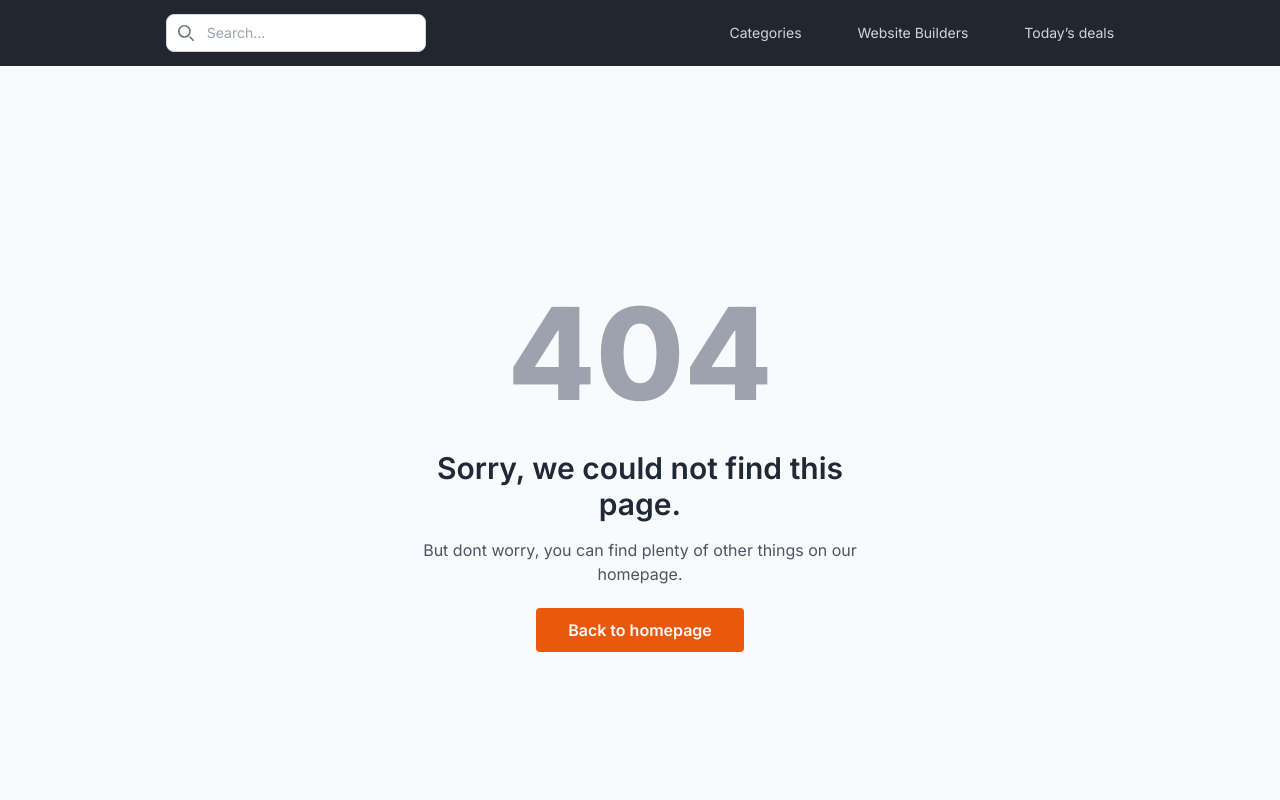
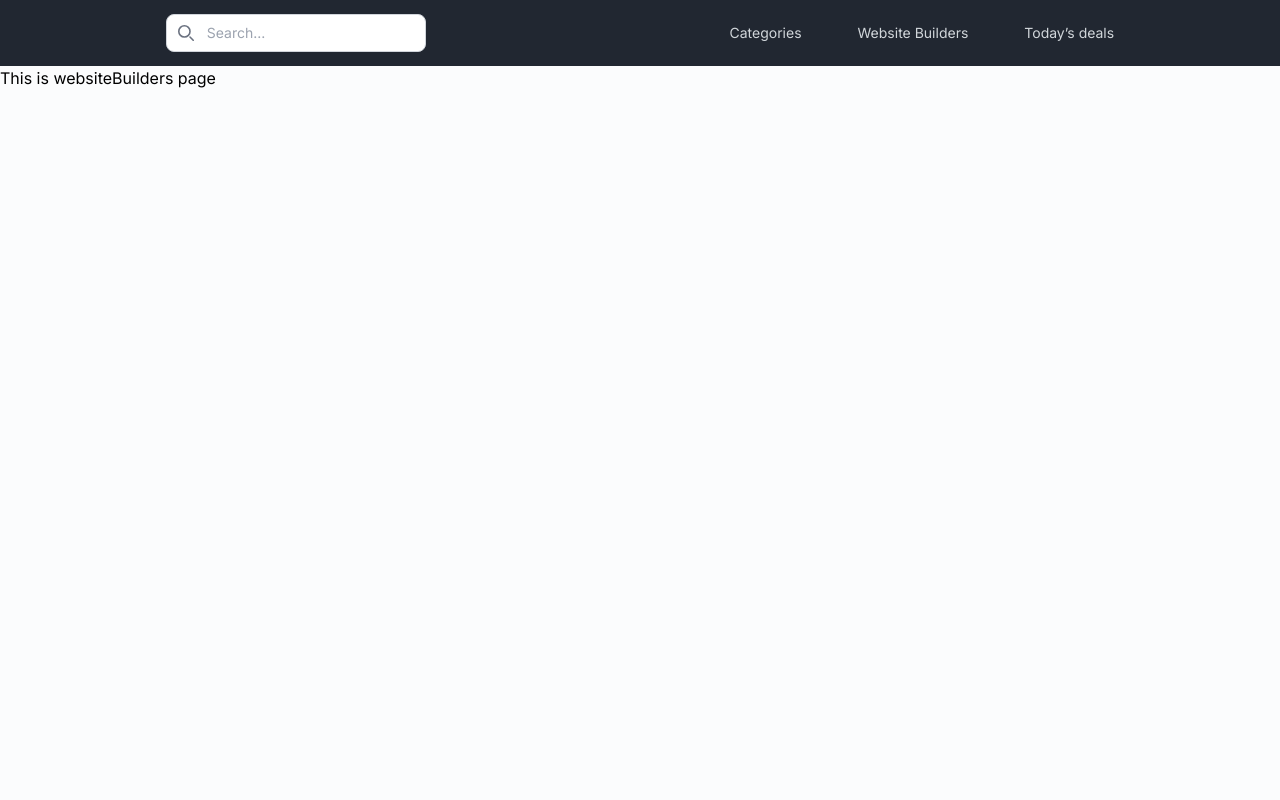
Before and after one commit to SaifullaJubair/Radiant-Riches-LLC-Assignment, a Next.js app: page /website_builders in a window 1280 px wide. Before the commit this address had no page. Shown: the top 800 px of the page. Built offline with nearby package versions, Linux system fonts and the light colour scheme.

Commit message:
routes create

```diff
--- /dev/null
+++ b/src/app/categories/page.js
@@ -0,0 +1,11 @@
+import React from "react";
+
+const CategoriesPage = () => {
+  return (
+    <div>
+      <h1>This is categories page</h1>
+    </div>
+  );
+};
+
+export default CategoriesPage;
--- /dev/null
+++ b/src/app/deals/page.js
@@ -0,0 +1,11 @@
+import React from "react";
+
+const DealsPage = () => {
+  return (
+    <div>
+      <h1>This is deals page</h1>
+    </div>
+  );
+};
+
+export default DealsPage;
--- /dev/null
+++ b/src/app/website_builders/page.js
@@ -0,0 +1,9 @@
+const WebsiteBuildersPage = () => {
+  return (
+    <div>
+      <h1> This is websiteBuilders page</h1>
+    </div>
+  );
+};
+
+export default WebsiteBuildersPage;
--- a/src/components/shared/Navbar.js
+++ b/src/components/shared/Navbar.js
@@ -135,7 +135,7 @@ const Navbar = () => {
               <Link href={"/website_builders"}>
                 <li>Website Builders</li>
               </Link>
-              <Link href={"/website_builders"}>
+              <Link href={"/deals"}>
                 <li>Today’s deals</li>
               </Link>
             </ul>
```
